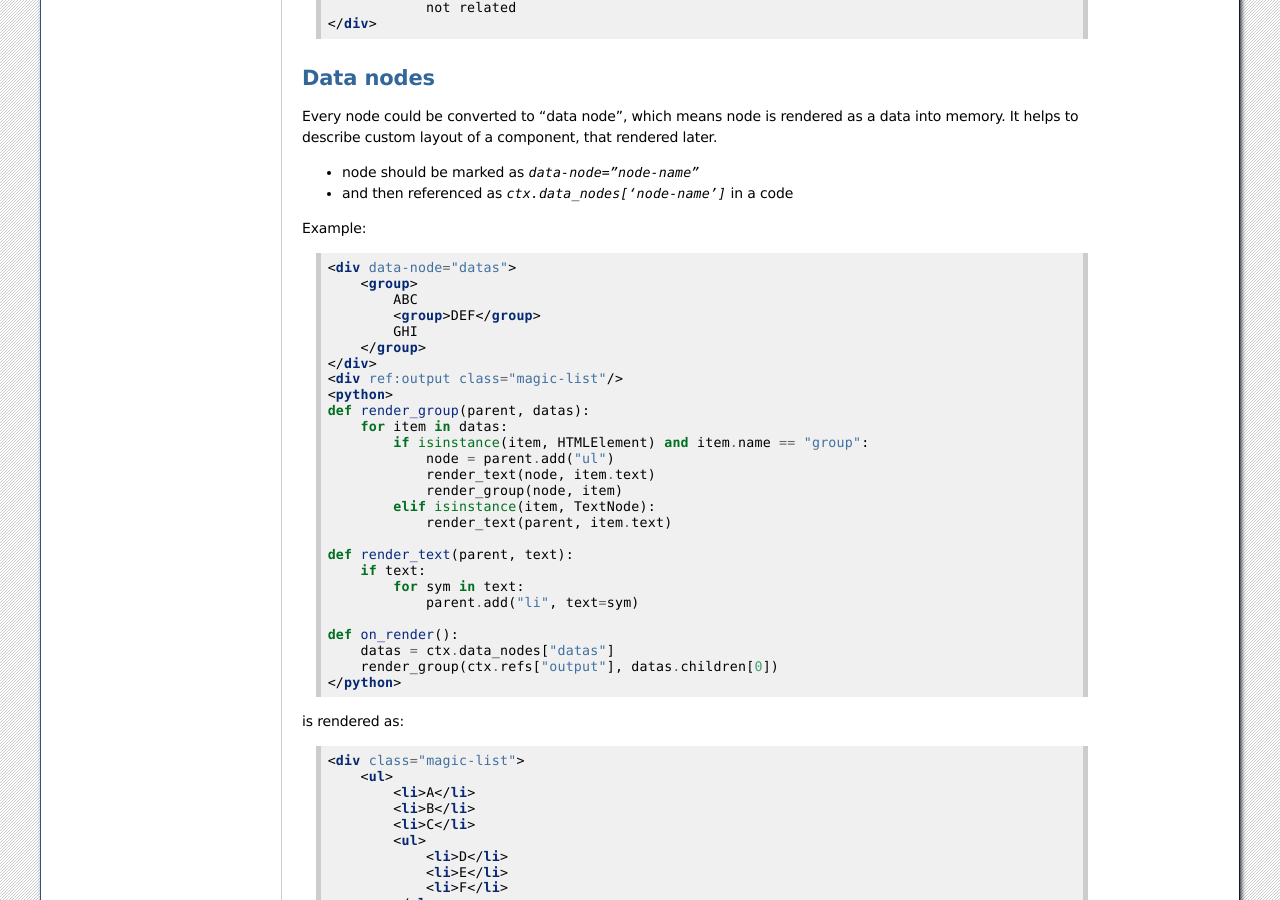
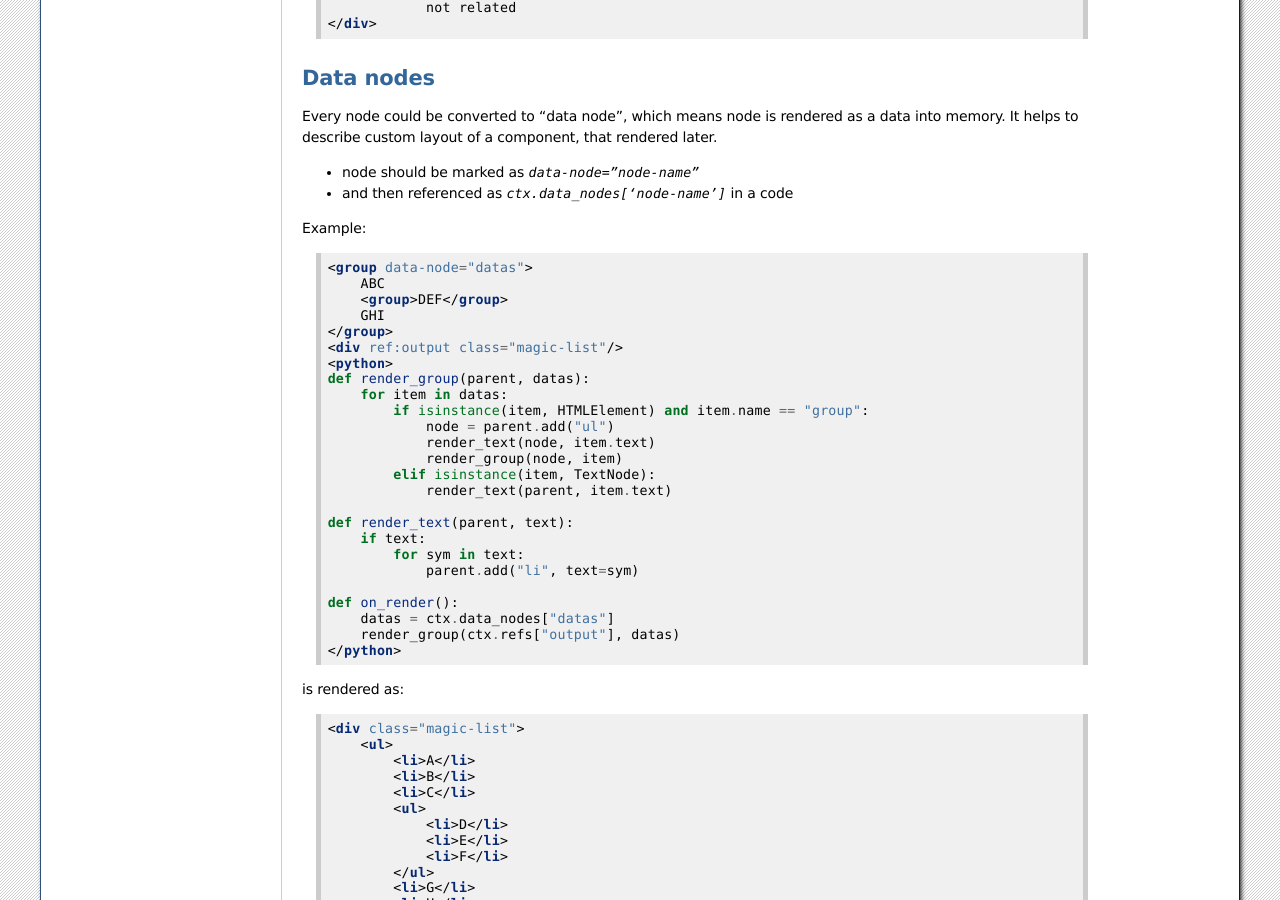
Before and after one commit to zergos/pantra, a Sphinx documentation site: the page built from docs/source/components.rst, in a window 1280 px wide and 900 px high, scrolled down 18170 px. Built offline with Sphinx 7.4.7, drawn with Linux system fonts in a browser that asks for light colours.

Commit message:
docs for data nodes

```diff
--- a/docs/source/components.rst
+++ b/docs/source/components.rst
@@ -1116,13 +1116,11 @@ describe custom layout of a component, that rendered later.
 
 Example::
 
-    <div data-node="datas">
-        <group>
-            ABC
-            <group>DEF</group>
-            GHI
-        </group>
-    </div>
+    <group data-node="datas">
+        ABC
+        <group>DEF</group>
+        GHI
+    </group>
     <div ref:output class="magic-list"/>
     <python>
     def render_group(parent, datas):
@@ -1141,7 +1139,7 @@ Example::
 
     def on_render():
         datas = ctx.data_nodes["datas"]
-        render_group(ctx.refs["output"], datas.children[0])
+        render_group(ctx.refs["output"], datas)
     </python>
 
 is rendered as::
```
